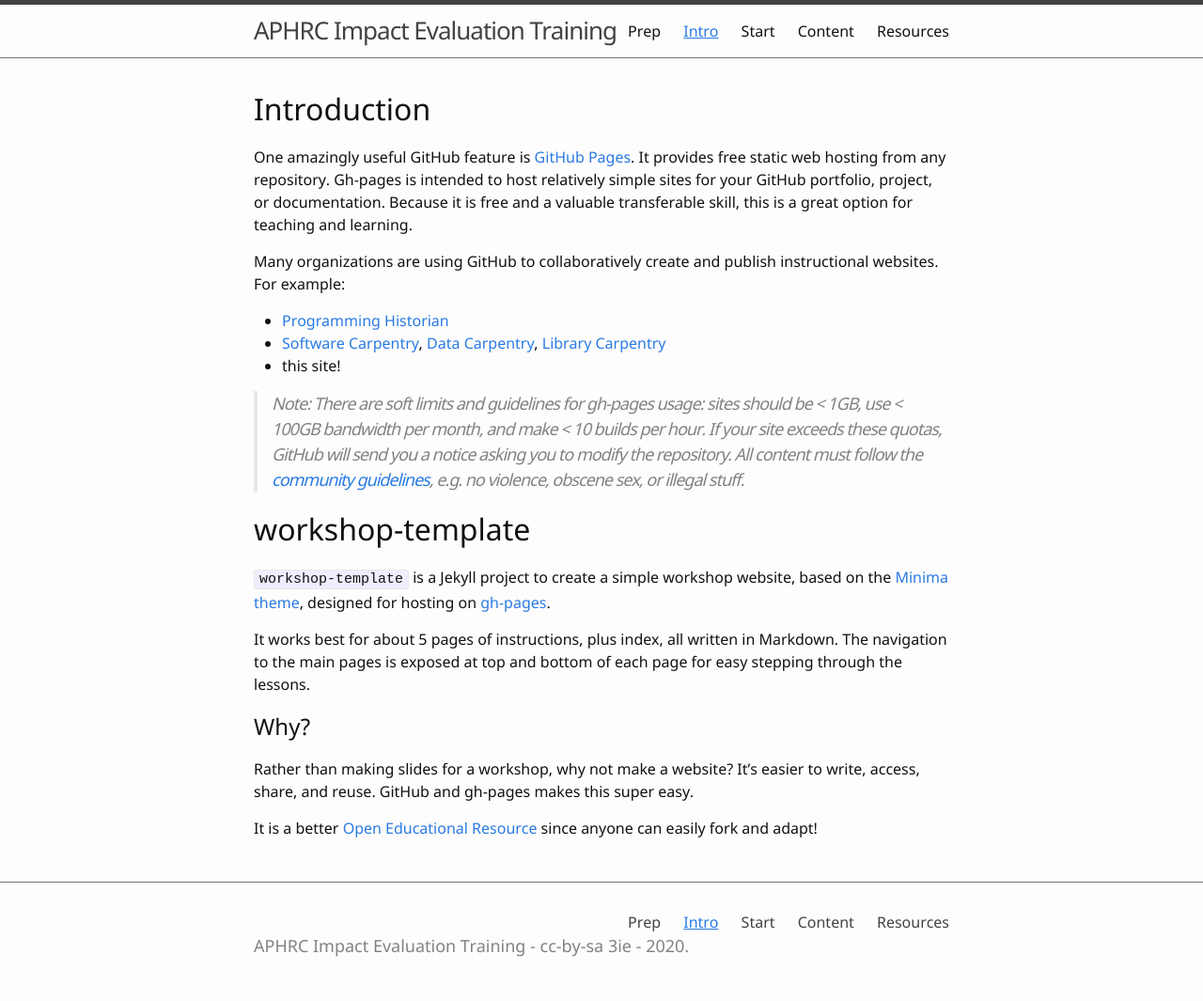
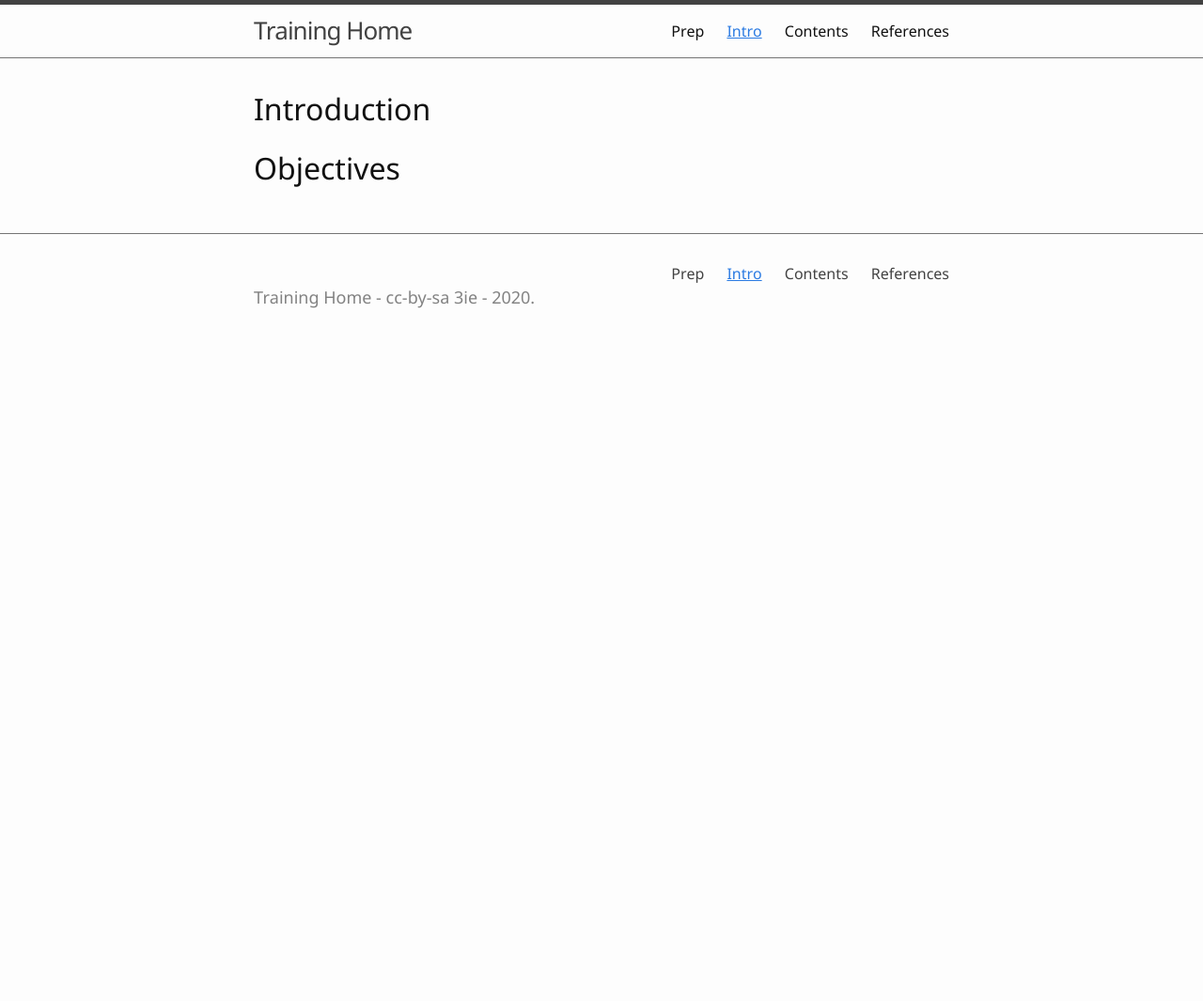
Before and after one commit to 3ieimpactinc/3ie-training, a Jekyll site: the page built from 1-intro.md, in a window 1280 px wide. Shown: the whole page at 94% size. Built offline with Jekyll 4.4.1, drawn with Linux system fonts in a browser that asks for light colours; after the commit the page ends 900 px from its top, so only the background shows below that.

Commit message:
customised for 3ie 3

```diff
--- a/1-intro.md
+++ b/1-intro.md
@@ -5,34 +5,6 @@ nav: true
 
 # Introduction
 
-One amazingly useful GitHub feature is [GitHub Pages](https://guides.github.com/features/pages/){:target='_blank'}.
-It provides free static web hosting from any repository.
-Gh-pages is intended to host relatively simple sites for your GitHub portfolio, project, or documentation.
-Because it is free and a valuable transferable skill, this is a great option for teaching and learning.
 
-Many organizations are using GitHub to collaboratively create and publish instructional websites.
-For example:
 
-- [Programming Historian](http://programminghistorian.org/)
-- [Software Carpentry](https://software-carpentry.org/), [Data Carpentry](http://www.datacarpentry.org/), [Library Carpentry](https://librarycarpentry.org/)
-- this site!
-
-> Note:
-> There are *soft* limits and guidelines for gh-pages usage: sites should be < 1GB, use < 100GB bandwidth per month, and make < 10 builds per hour.
-> If your site exceeds these quotas, GitHub will send you a notice asking you to modify the repository.
-> All content must follow the [community guidelines](https://help.github.com/articles/github-community-guidelines/), e.g. no violence, obscene sex, or illegal stuff.
-
-# workshop-template
-
-`workshop-template` is a Jekyll project to create a simple workshop website, based on the [Minima theme](https://github.com/jekyll/minima){:target='_blank'}, designed for hosting on [gh-pages](https://pages.github.com/){:target='_blank'}.
-
-It works best for about 5 pages of instructions, plus index, all written in Markdown.
-The navigation to the main pages is exposed at top and bottom of each page for easy stepping through the lessons.
-
-## Why?
-
-Rather than making slides for a workshop, why not make a website?
-It's easier to write, access, share, and reuse.
-GitHub and gh-pages makes this super easy.
-
-It is a better [Open Educational Resource](https://en.wikipedia.org/wiki/Open_educational_resources){:target='_blank'} since anyone can easily fork and adapt!
+# Objectives
--- /dev/null
+++ b/3-resources.md
@@ -0,0 +1,12 @@
+---
+title: References
+nav: true
+---
+
+# Reference
+
+### Impact Evaluation
+
+
+
+### Stata
--- a/_config.yml
+++ b/_config.yml
@@ -8,7 +8,7 @@
 
 # Site settings
 # title appears in the header
-title: APHRC Impact Evaluation Training
+title: Training Home
 # description and keywords for meta tags
 description: "Impact evaluation training workshop homepage"
 keywords: "workshops, OER, Open Education, websites, gh-pages, jekyll"
```
Also changed, not shown: 2-contents.md (added, +16 -0 lines), 2-lesson.md (deleted, +0 -47 lines), 3-lesson.md (deleted, +0 -47 lines), 4-resources.md (deleted, +0 -53 lines), index.md (+3 -13 lines), README.md, images/3ie_logo.png (added), images/uidaho-workshop.jpg (deleted), 1 other file.
